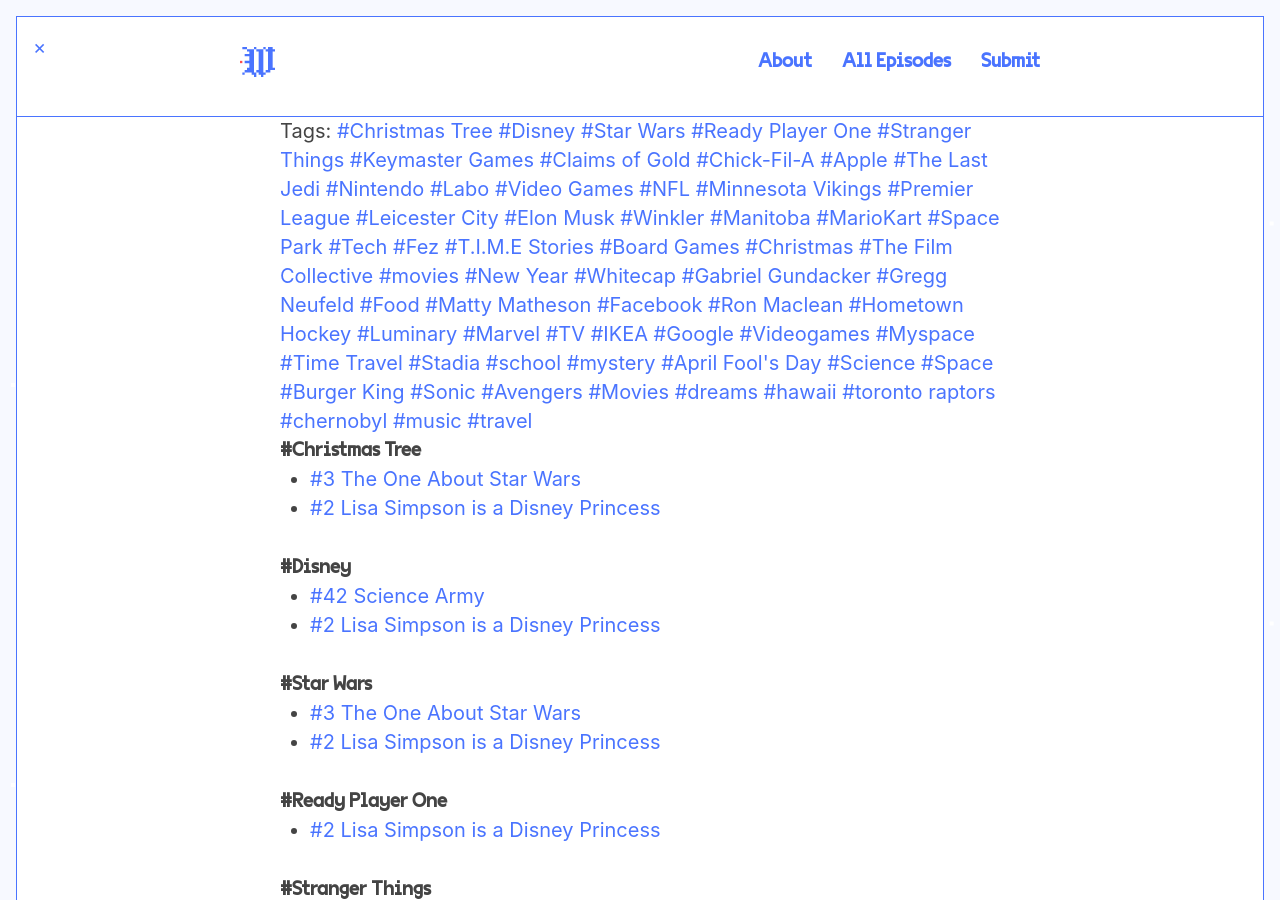
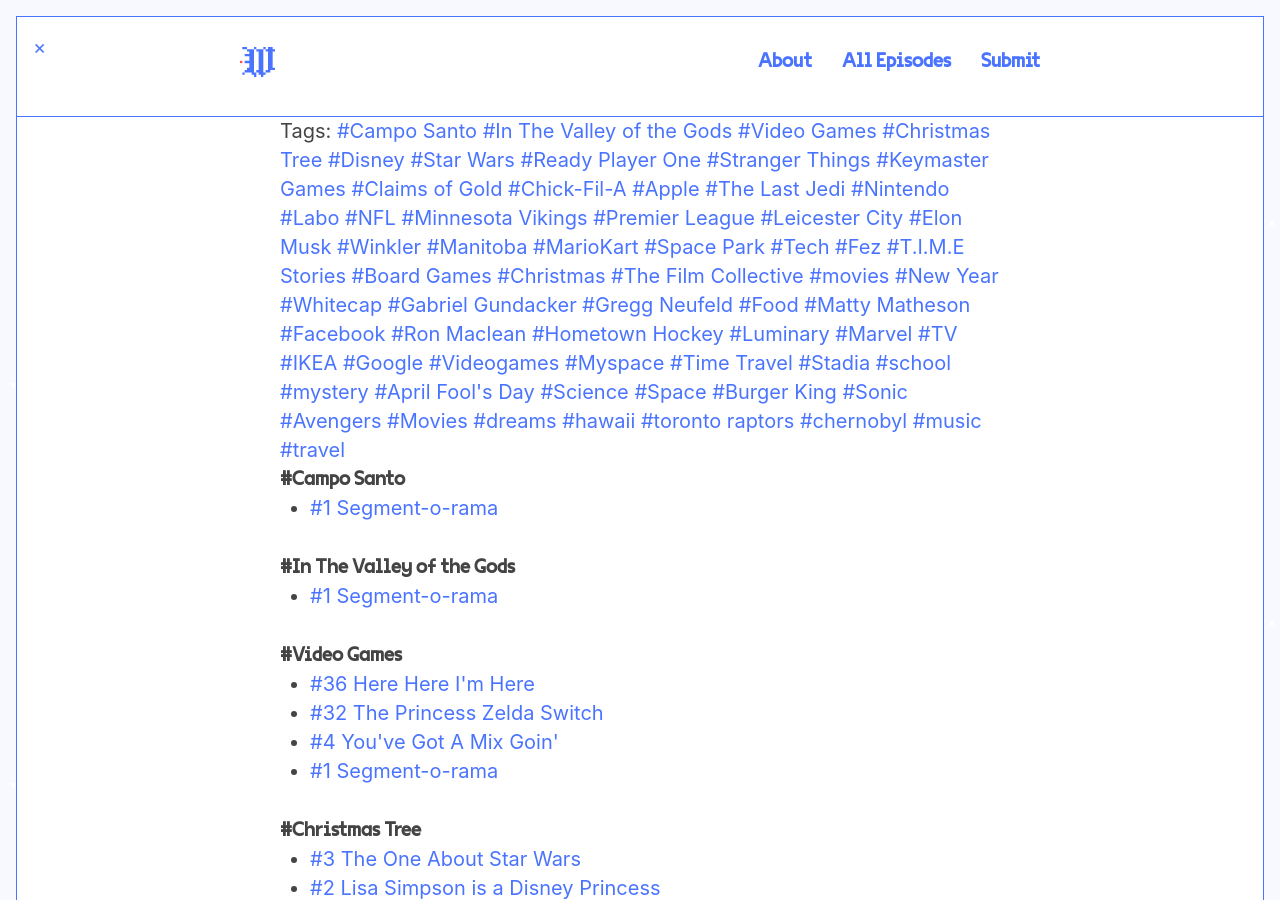
Before and after one commit to jondueck/whatevertown, a Jekyll site: the page built from tags.html, in a window 1280 px wide and 900 px high. Built offline with Jekyll 4.4.1, drawn with Linux system fonts in a browser that asks for light colours; some web fonts are replaced; some of the changed text lies outside the part shown.

Commit message:
Updated 001

```diff
--- a/_posts/2017-12-18-001.md
+++ b/_posts/2017-12-18-001.md
@@ -2,12 +2,18 @@
 title: "#1 Segment-o-rama"
 date: 2017-12-18 10:00:00 -06:00
 permalink: "/episode/1/"
+tags:
+- Campo Santo
+- In The Valley of the Gods
+- Video Games
 author: Whatevertown
+season: 1
+episode_type: full
+episode: 1
 file: https://s3.ca-central-1.amazonaws.com/lodgment-remark-slipshod/001.mp3
 file_itunes: https://s3.ca-central-1.amazonaws.com/lodgment-remark-slipshod/001.m4a
 stitcher: 52980663
 soundcloud: 371230349
-googleplay:
 artwork: http://whatevertown.com/dist/artwork/artwork_teaser.jpg
 summary: In our first episode, we test out some new segment ideas, including The News,
   The Ratings, Versus, The Tweets, and The Kickstart.
```
Also changed, not shown: other parts of _posts/2017-12-18-001.md (+0 -3 lines).
